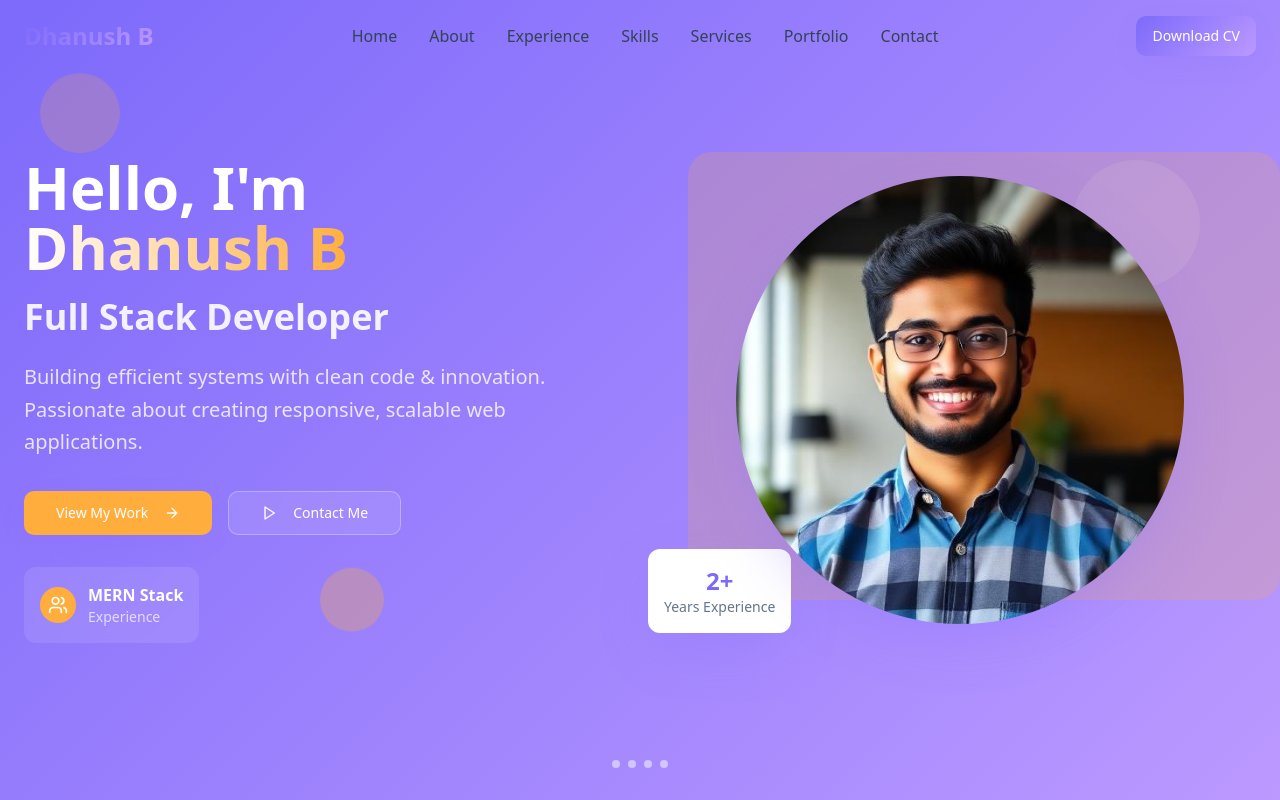
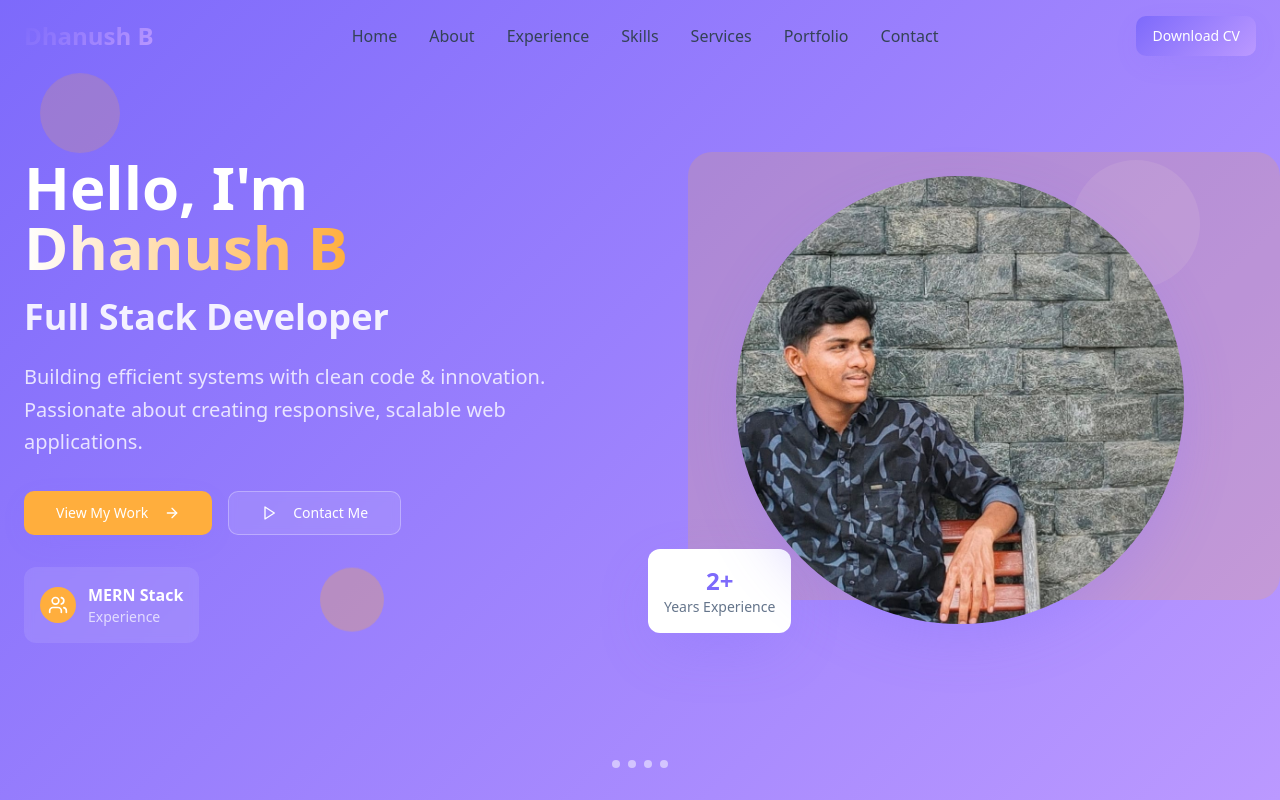
Before and after one commit to Dhanush7547/dhanush-dev-folio, a React (Vite) app: page / in a window 1280 px wide. Shown: the top 800 px of the page. Built offline with nearby package versions, Linux system fonts and the light colour scheme.

Commit message:
Change profile photo
Update profile photo in hero section with new image.

```diff
--- a/src/components/Hero.tsx
+++ b/src/components/Hero.tsx
@@ -1,6 +1,6 @@
 import { Button } from '@/components/ui/button';
 import { ArrowRight, Play, Users } from 'lucide-react';
-import profileImage from '@/assets/dhanush-profile.jpg';
+const profileImage = '/lovable-uploads/a991e485-9476-405b-aa2a-f3437905f328.png';
 
 const Hero = () => {
   const scrollToSection = (sectionId: string) => {
```
Also changed, not shown: public/lovable-uploads/a991e485-9476-405b-aa2a-f3437905f328.png (added).
